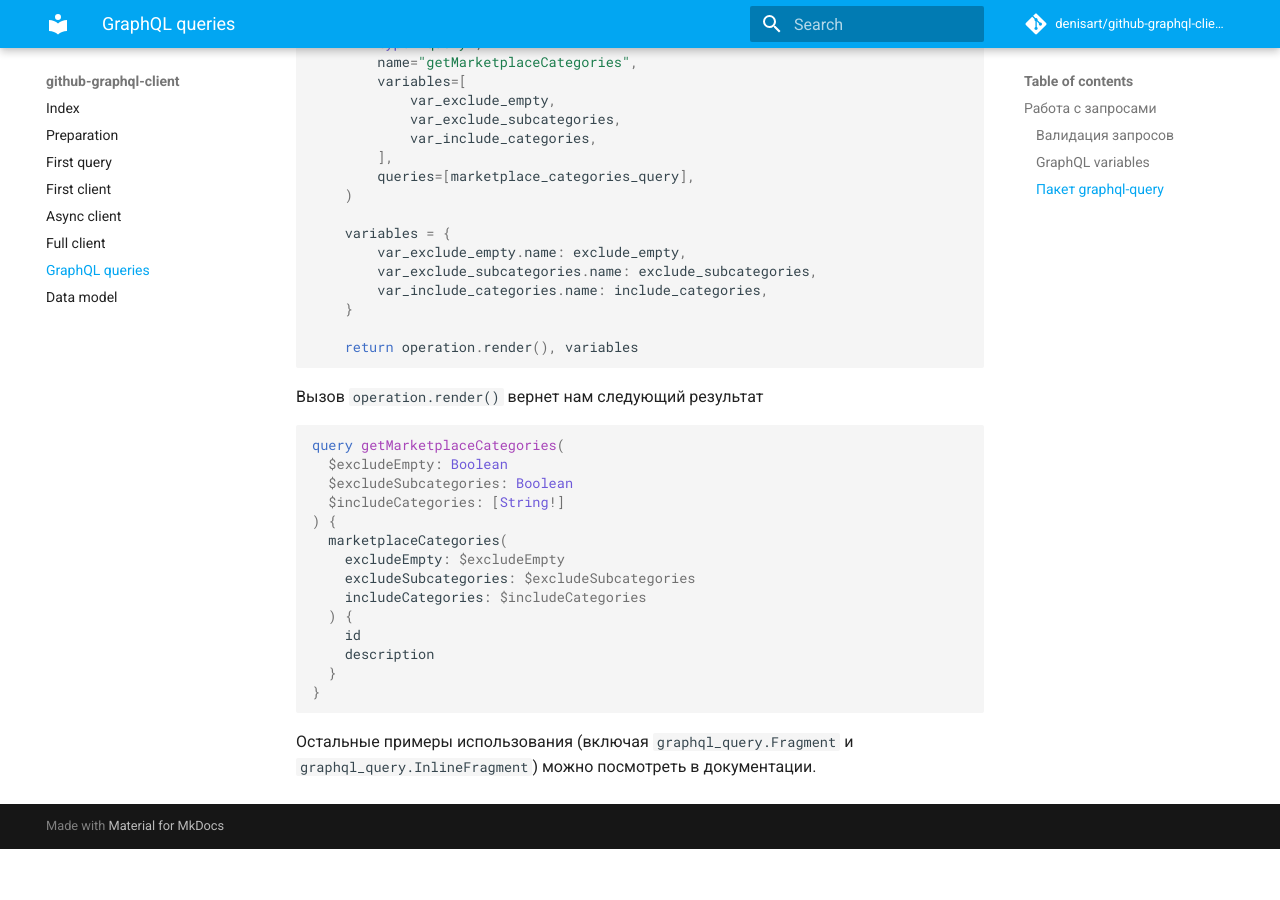
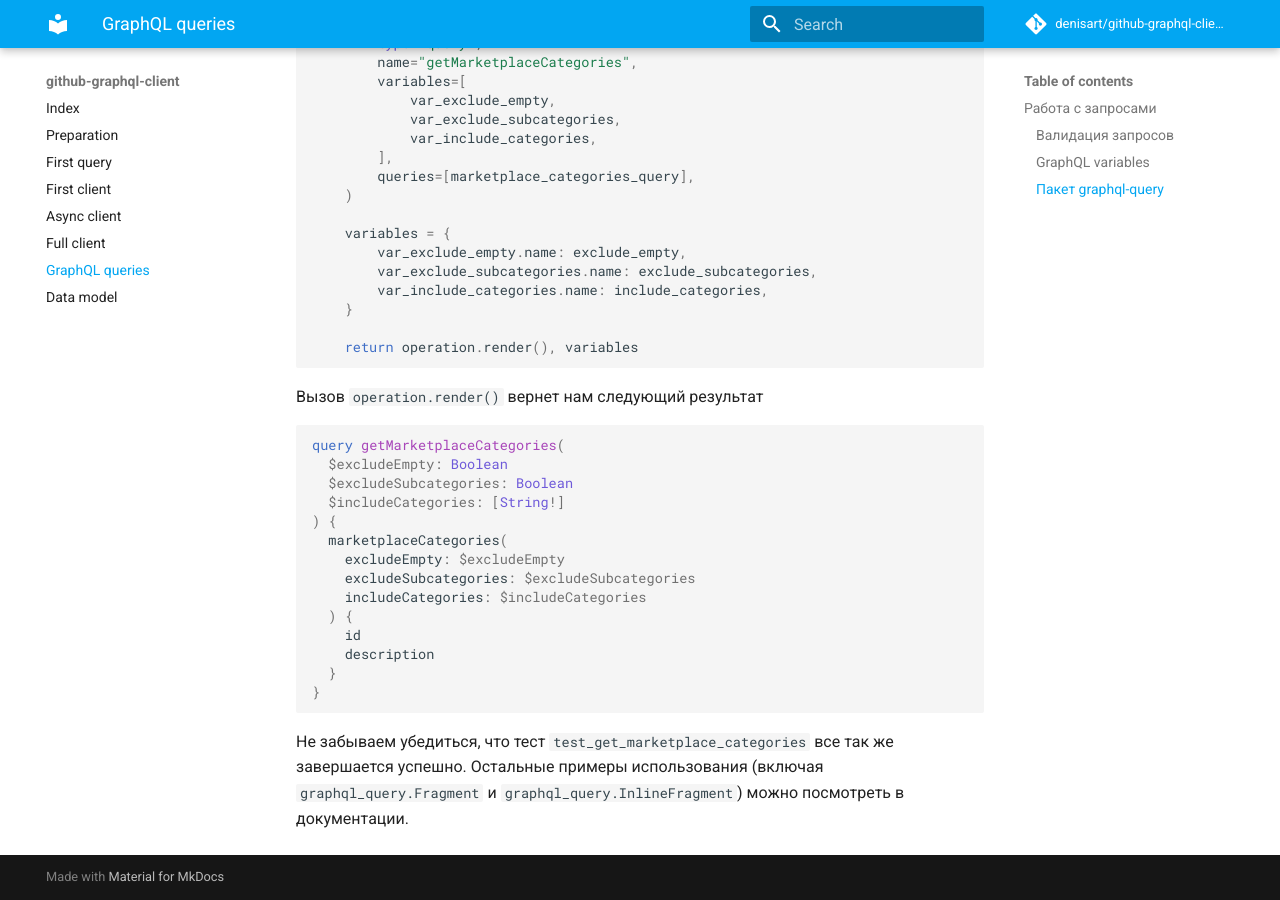
Before and after one commit to denisart/github-graphql-client, an MkDocs documentation site: the page built from docs/07_graphql_query.md, in a window 1280 px wide and 900 px high, scrolled down 5670 px. Built offline with MkDocs 1.6.1 and Material for MkDocs 9.7.7, drawn with Linux system fonts in a browser that asks for light colours; comment, search, counter and statistics services are not loaded; before the commit the page ends 6519 px from its top, so only the background shows below that.

Commit message:
Fix for 07_graphql_query 2

````diff
--- a/docs/07_graphql_query.md
+++ b/docs/07_graphql_query.md
@@ -309,5 +309,6 @@ query getMarketplaceCategories(
 }
 ```
 
-Остальные примеры использования (включая `graphql_query.Fragment` и `graphql_query.InlineFragment`)
+Не забываем убедиться, что тест `test_get_marketplace_categories` все так же
+завершается успешно. Остальные примеры использования (включая `graphql_query.Fragment` и `graphql_query.InlineFragment`)
 можно посмотреть в документации.
````
